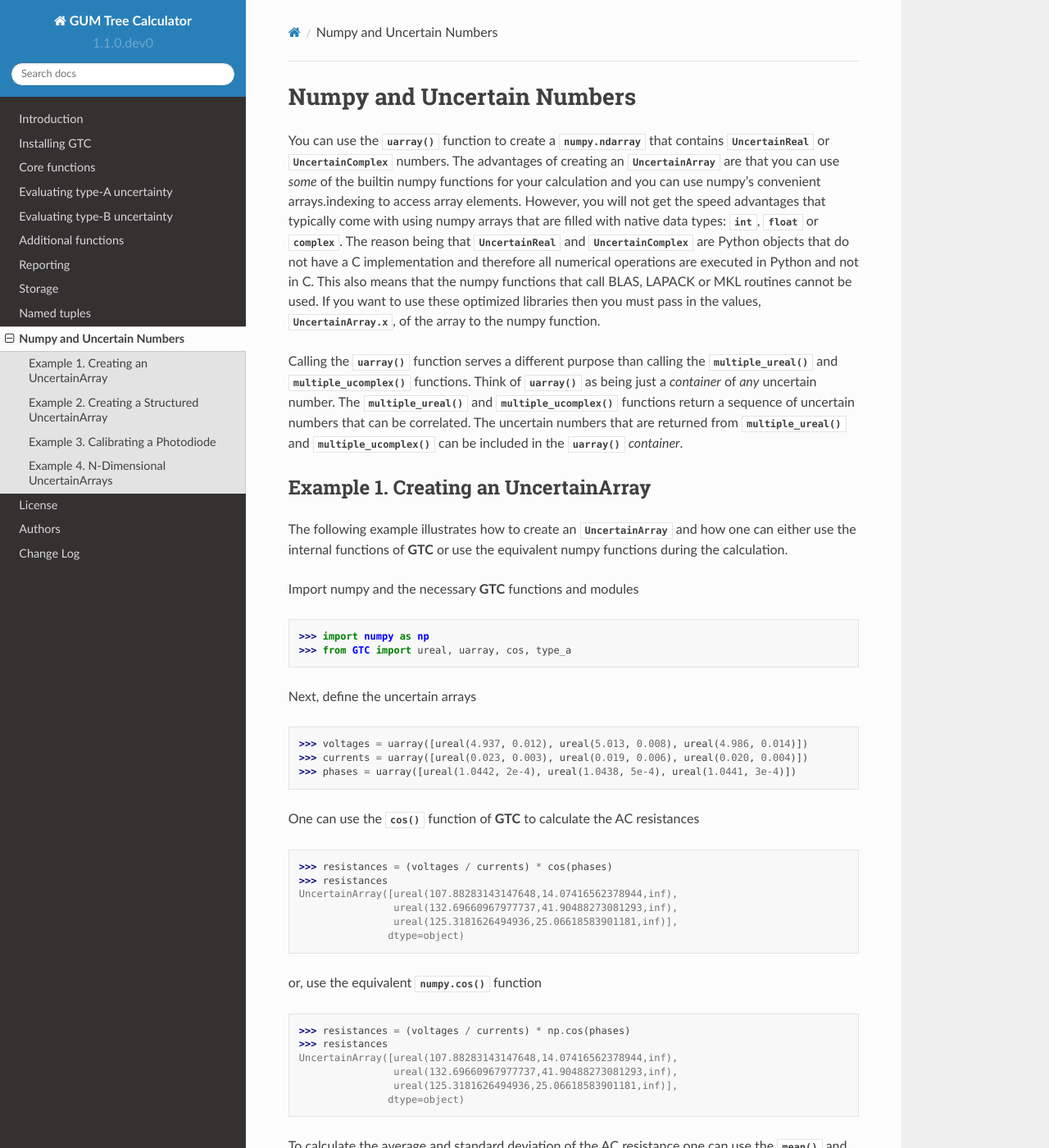
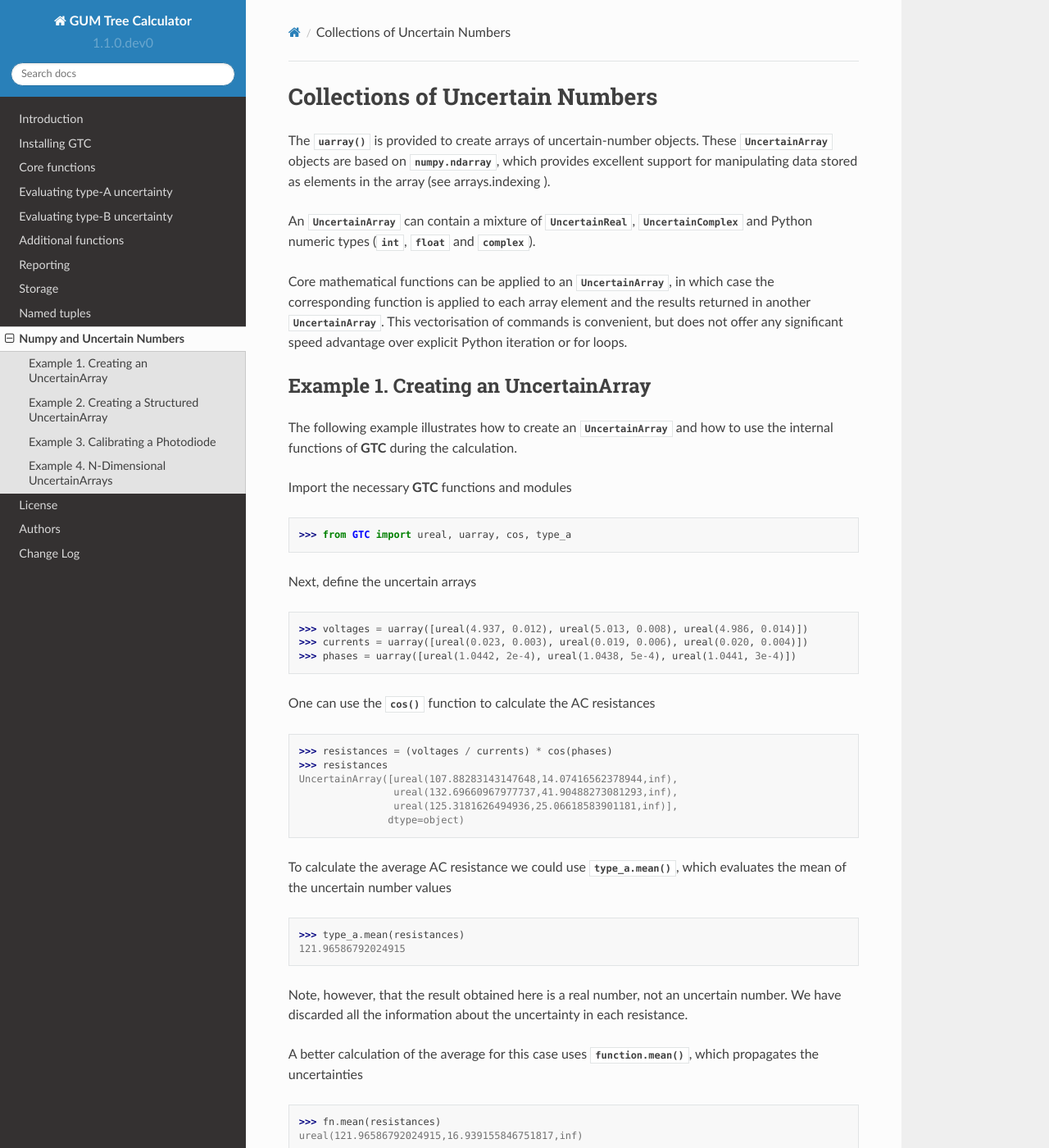
Before and after one commit to MSLNZ/GTC, a Sphinx documentation site: the page built from docs/uarray.rst, in a window 1280 px wide and 1400 px high. Shown: the whole window at 82% size. Built offline with Sphinx 7.4.7 and the Read the Docs theme 2.0.0, drawn with Linux system fonts in a browser that asks for light colours; some of the changed text lies outside the part shown.

Commit message:
Working on the docs for uncertain_array

```diff
--- a/docs/API/persistence.rst
+++ b/docs/API/persistence.rst
@@ -1,7 +1,7 @@
 .. _persistence_module:
 
-persistence module
-==================
+The persistence module
+======================
 
 .. automodule:: persistence
 	:members:
--- a/docs/uarray.rst
+++ b/docs/uarray.rst
@@ -1,30 +1,20 @@
 .. _numpy-uarray:
 
-===========================
-Numpy and Uncertain Numbers
-===========================
+================================
+Collections of Uncertain Numbers
+================================
 
-You can use the :func:`~.core.uarray` function to create a :class:`numpy.ndarray`
-that contains :class:`~.lib.UncertainReal` or :class:`~.lib.UncertainComplex`
-numbers. The advantages of creating an :class:`.UncertainArray` are that you can
-use *some* of the builtin numpy functions for your calculation and you can use
-numpy's convenient :ref:`arrays.indexing` to access array elements. However, you
-will not get the speed advantages that typically come with using numpy arrays that
-are filled with native data types: :class:`int`, :class:`float` or :class:`complex`.
-The reason being that :class:`~.lib.UncertainReal` and :class:`~.lib.UncertainComplex`
-are Python objects that do not have a C implementation and therefore all numerical
-operations are executed in Python and not in C. This also means that the numpy
-functions that call BLAS, LAPACK or MKL routines cannot be used. If you want to use
-these optimized libraries then you must pass in the values, :attr:`.UncertainArray.x`,
-of the array to the numpy function.
+The :func:`~.core.uarray` is provided to create arrays of uncertain-number objects.
+These :class:`.UncertainArray` objects are based on :class:`numpy.ndarray`, which provides excellent support
+for manipulating data stored as elements in the array (see :ref:`arrays.indexing` ).
 
-Calling the :func:`~.core.uarray` function serves a different purpose than calling
-the :func:`~.core.multiple_ureal` and :func:`~.core.multiple_ucomplex` functions. Think
-of :func:`~.core.uarray` as being just a *container* of *any* uncertain number. The
-:func:`~core.multiple_ureal` and :func:`~core.multiple_ucomplex` functions return a
-sequence of uncertain numbers that can be correlated. The uncertain numbers that
-are returned from :func:`~.core.multiple_ureal` and :func:`~.core.multiple_ucomplex`
-can be included in the :func:`~.core.uarray` *container*.
+An :class:`.UncertainArray` can contain a mixture of :class:`~.lib.UncertainReal`,
+:class:`~.lib.UncertainComplex` and Python numeric types (:class:`int`, :class:`float` and :class:`complex`).
+
+Core mathematical functions can be applied to an :class:`.UncertainArray`, in which
+case the corresponding function is applied to each array element and the results
+returned in another :class:`.UncertainArray`. This vectorisation of commands is
+convenient, but does not offer any significant speed advantage over explicit Python iteration or for loops.
 
 .. _uarray-example-1:
 
@@ -32,14 +22,12 @@ Example 1. Creating an UncertainArray
 -------------------------------------
 
 The following example illustrates how to create an :class:`.UncertainArray` and how
-one can either use the internal functions of **GTC** or use the equivalent numpy
-functions during the calculation.
+to use the internal functions of **GTC** during the calculation.
 
-Import numpy and the necessary **GTC** functions and modules
+Import the necessary **GTC** functions and modules
 
 .. code-block:: pycon
 
-   >>> import numpy as np
    >>> from GTC import ureal, uarray, cos, type_a
 
 Next, define the uncertain arrays
@@ -50,7 +38,7 @@ Next, define the uncertain arrays
    >>> currents = uarray([ureal(0.023, 0.003), ureal(0.019, 0.006), ureal(0.020, 0.004)])
    >>> phases = uarray([ureal(1.0442, 2e-4), ureal(1.0438, 5e-4), ureal(1.0441, 3e-4)])
 
-One can use the :func:`~.core.cos` function of **GTC** to calculate the AC resistances
+One can use the :func:`~.core.cos` function to calculate the AC resistances
 
 .. code-block:: pycon
 
@@ -61,82 +49,42 @@ One can use the :func:`~.core.cos` function of **GTC** to calculate the AC resis
                    ureal(125.3181626494936,25.06618583901181,inf)],
                   dtype=object)
 
-or, use the equivalent :data:`numpy.cos() <numpy.cos>` function
-
-.. code-block:: pycon
-
-   >>> resistances = (voltages / currents) * np.cos(phases)
-   >>> resistances
-   UncertainArray([ureal(107.88283143147648,14.07416562378944,inf),
-                   ureal(132.69660967977737,41.90488273081293,inf),
-                   ureal(125.3181626494936,25.06618583901181,inf)],
-                  dtype=object)
-
-To calculate the average and standard deviation of the AC resistance one
-can use the :func:`~.type_a.mean` and :func:`~.type_a.standard_deviation` functions
-of **GTC**
+To calculate the average AC resistance we could use :func:`.type_a.mean`, which evaluates the mean of the uncertain number values
 
 .. code-block:: pycon
 
    >>> type_a.mean(resistances)
    121.96586792024915
-   >>> type_a.standard_deviation(resistances)
-   12.742029183091395
 
-or, use the equivalent :func:`numpy.average` and :func:`numpy.std` functions
-*(notice that we perform the calculation using the* :attr:`.UncertainArray.x`
-*attribute to only use the* :func:`~core.value` *of the uncertain numbers)*
+Note, however, that the result obtained here is a real number, not an uncertain number. We have discarded all the information about the uncertainty in each resistance.
+
+A better calculation of the average for this case uses :func:`.function.mean`, which propagates the uncertainties
 
 .. code-block:: pycon
 
-   >>> np.average(resistances.x)
-   121.96586792024915
-   >>> np.std(resistances.x, ddof=1)
-   12.742029183091395
+   >>> fn.mean(resistances)
+   ureal(121.96586792024915,16.939155846751817,inf)
 
-*Caution:* One could pass in the :class:`.UncertainArray` (note the missing
-``.x`` attribute) to calculate the average
+Now the value is correct and we obtain a standard uncertainty of 16.939155846751817, which is the combined uncertainty of the mean of these three AC resistance values according to the GUM calculation
 
 .. code-block:: pycon
 
-   >>> r_ave = np.average(resistances)
-
-The value of the returned result is correct,
-
-.. code-block:: pycon
-
-   >>> r_ave.x
-   121.96586792024915
-
-however, the *uncertainty* of the returned result does not equal the standard deviation
-(which may be misleading to some readers)
-
-.. code-block:: pycon
-
-   >>> r_ave.u
-   16.939155846751817
-   >>> np.std(resistances.x, ddof=1)
-   12.742029183091395
-
-This is not an error in **GTC**. The *uncertainty* results from the rule for error
-propagation by addition
-
-.. code-block:: pycon
-
-   >>> import math
    >>> math.sqrt(resistances[0].u**2 + resistances[1].u**2 + resistances[2].u**2)/3.0
    16.939155846751817
 
-Therefore, it is important to understand what is happening in the calculation *behind the scenes*
-in order to understand the results that are returned from the calculation.
+.. note::
 
-If one wanted to calculate the weighted average they could use the variances,
-1.0/:attr:`.UncertainArray.v`, as the weights
+    the *uncertainty* of the result does not equal the Type-A standard uncertainty of the three resistance values
 
-.. code-block:: pycon
+    .. code-block:: pycon
 
-   >>> np.average(resistances.x, weights=1.0/resistances.v)
-   113.6918944119361
+           >>> type_a.standard_uncertainty(resistances)
+           7.356613978879885
+
+    This is not an error; they are different things. The *uncertainty* evaluated by :func:`.function.mean` is obtained by propagating
+    the uncertainties of the three uncertain-number inputs. The *uncertainty* evaluated by :func:`.type_a.standard_uncertainty`
+    is the sample standard error in the mean, calculated from the values of the inputs alone.
+
 
 .. _uarray-example-2:
 
@@ -355,11 +303,11 @@ Python 3.5 (:pep:`465`), we can determine :math:`C`
                    ureal(2.8800000000000003,5.719851484085929,inf)],
                   dtype=object)
 
-Alternatively, we could use the :func:`numpy.dot` function
+Alternatively, we could use the :func:`numpy.dot` function, which is automatically imported by **GTC**
 
 .. code-block:: pycon
 
-   >>> C = np.dot(A, B)
+   >>> C = dot(A, B)
    >>> C
    UncertainArray([ureal(-0.0699999999999994,1.7792484368406793,inf),
                    ureal(-7.689999999999999,2.9414535522424963,inf),
```
